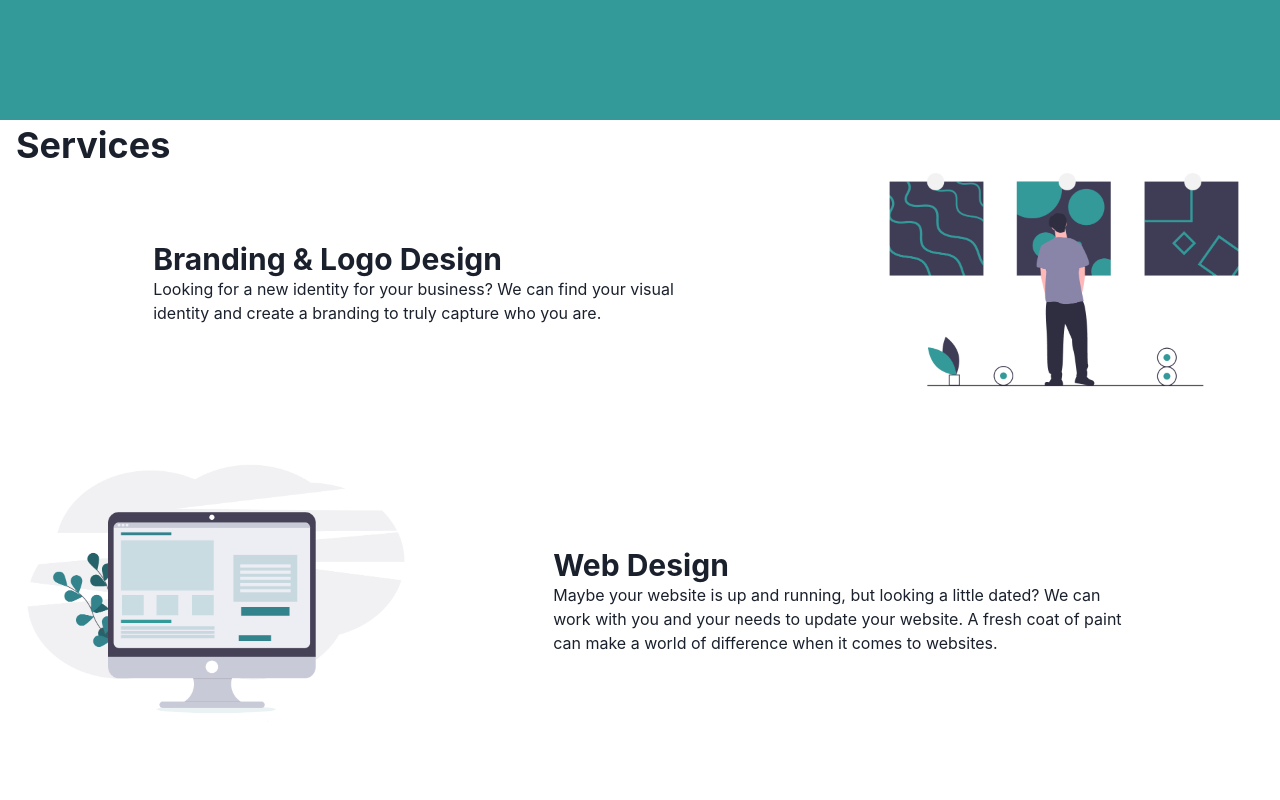
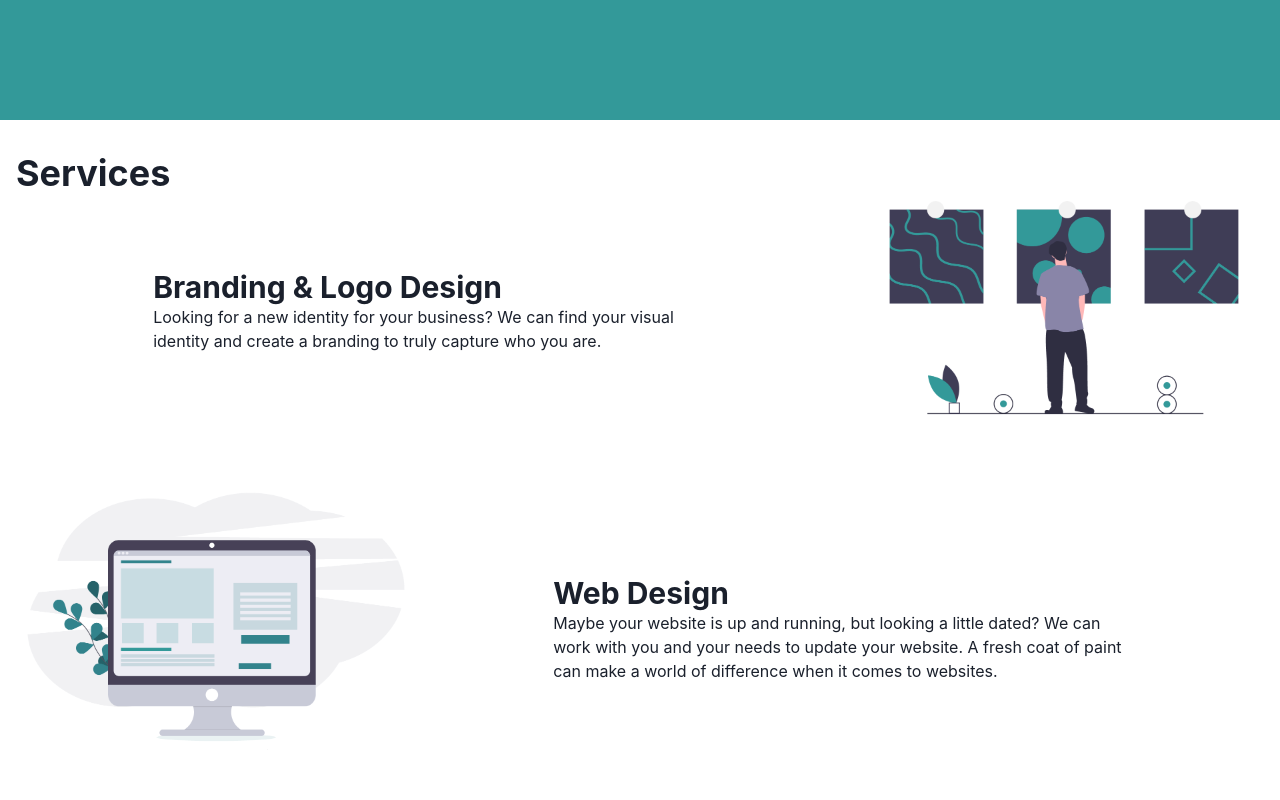
Before and after one commit to writes-of-spring/peterkerins.com, a Next.js app: page / in a window 1280 px wide. Shown: the part 440-1240 px from the top of the page. Built offline with nearby package versions, Linux system fonts and the light colour scheme.

Commit message:
Increase vertical spacing of sections

```diff
--- a/Components/Section.tsx
+++ b/Components/Section.tsx
@@ -8,7 +8,7 @@ interface Props {
 
 const Section = ({ title, children }: Props) => {
   return (
-    <Box as="section" marginBlockEnd={1}>
+    <Box as="section" marginBlock={8}>
       <Heading>{title}</Heading>
       {children}
     </Box>
```
